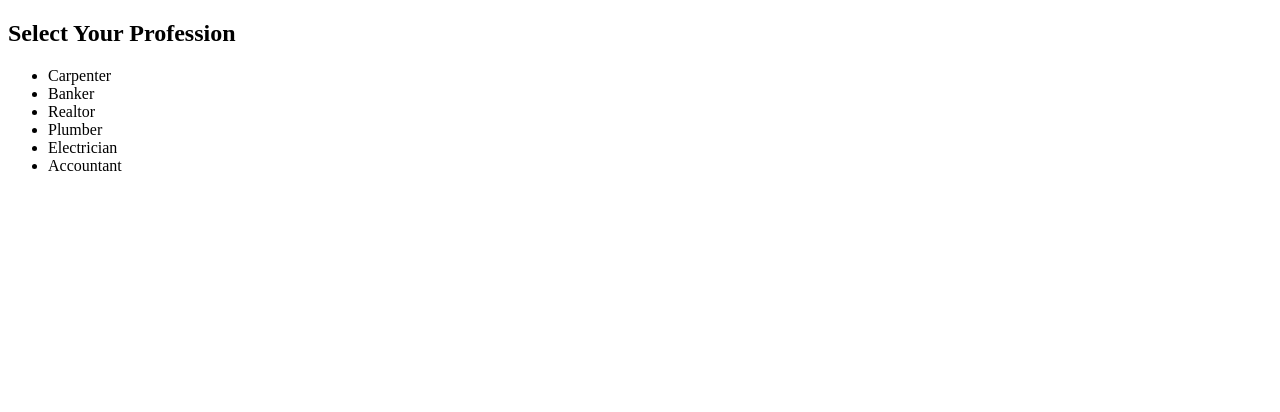
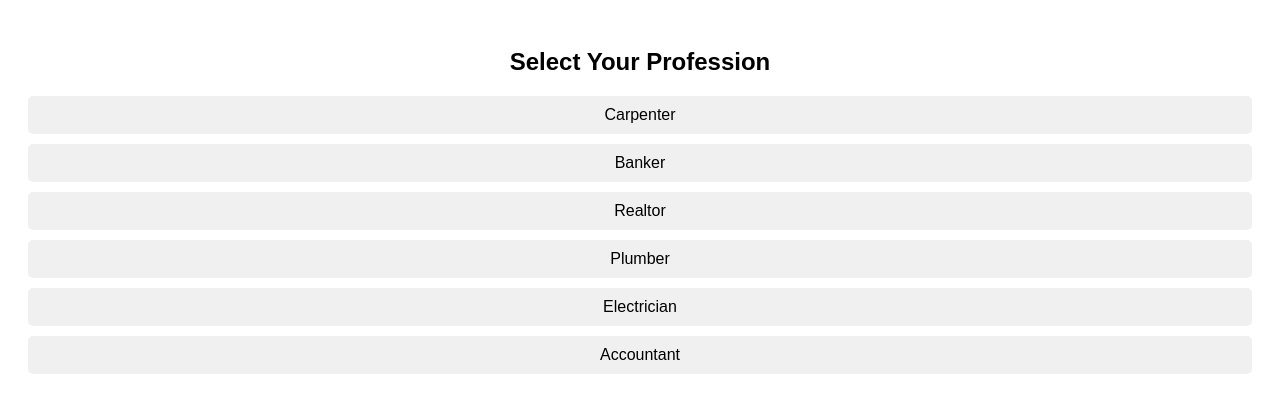
Before and after one commit to chee86j/empire_trail, a React (Vite) app: page / in a window 1280 px wide. Both pictures are taken after a click on the button "Start Game". Shown: the top 412 px of the page. Built offline with nearby package versions, Linux system fonts and the light colour scheme.

Commit message:
updated gameinfoscreen and playerselect screen to have styling and display more character info

```diff
--- a/src/components/App.tsx
+++ b/src/components/App.tsx
@@ -29,7 +29,7 @@ const App: React.FC = () => {
     switch (profession) {
       case "Carpenter":
         bankBalance = 50000;
-        salary = 5000;
+        salary = 4000;
         break;
       case "Banker":
         bankBalance = 80000;
@@ -41,15 +41,15 @@ const App: React.FC = () => {
         break;
       case "Plumber":
         bankBalance = 70000;
-        salary = 7000;
+        salary = 6000;
         break;
       case "Electrician":
         bankBalance = 80000;
-        salary = 8000;
+        salary = 6000;
         break;
       case "Accountant":
         bankBalance = 40000;
-        salary = 4000;
+        salary = 3000;
         break;
       default:
         break;
--- a/src/components/GameInfoScreen.tsx
+++ b/src/components/GameInfoScreen.tsx
@@ -1,4 +1,5 @@
 import React from "react";
+import "../styles/GameInfoScreen.css";
 
 interface Props {
   onStartGame: () => void;
@@ -6,13 +7,15 @@ interface Props {
 
 const GameInfoScreen: React.FC<Props> = ({ onStartGame }) => {
   return (
-    <div className="screen">
+    <div className="gameInfoScreen">
       <h2>Welcome to Empire Trail</h2>
       <p>
         Embark on a journey across America, make strategic real estate
         investments, and build your wealth!
       </p>
-      <button onClick={onStartGame}>Start Game</button>
+      <button onClick={onStartGame} className="startGameButton">
+        Start Game
+      </button>
     </div>
   );
 };
--- a/src/components/PlayerSelectScreen.tsx
+++ b/src/components/PlayerSelectScreen.tsx
@@ -1,29 +1,47 @@
-import React from "react";
+import React, { useState } from "react";
+import "../styles/PlayerSelectScreen.css";
 
 interface Props {
   onSelectProfession: (profession: string) => void;
 }
 
 const PlayerSelectScreen: React.FC<Props> = ({ onSelectProfession }) => {
-  const professions = [
-    "Carpenter",
-    "Banker",
-    "Realtor",
-    "Plumber",
-    "Electrician",
-    "Accountant",
-  ];
+  const [selectedProfession, setSelectedProfession] = useState("");
+
+  const professionDetails = {
+    Carpenter: { bankBalance: 50000, salary: 4000 },
+    Banker: { bankBalance: 80000, salary: 8000 },
+    Realtor: { bankBalance: 30000, salary: 3000 },
+    Plumber: { bankBalance: 70000, salary: 6000 },
+    Electrician: { bankBalance: 80000, salary: 6000 },
+    Accountant: { bankBalance: 40000, salary: 3000 },
+  };
 
   return (
-    <div className="screen">
+    <div className="playerSelectScreen">
       <h2>Select Your Profession</h2>
-      <ul>
-        {professions.map((profession, index) => (
-          <li key={index} onClick={() => onSelectProfession(profession)}>
+      <ul className="professionList">
+        {Object.keys(professionDetails).map((profession, index) => (
+          <li
+            key={index}
+            onClick={() => onSelectProfession(profession)}
+            onMouseEnter={() => setSelectedProfession(profession)}
+            className="professionItem"
+          >
             {profession}
           </li>
         ))}
       </ul>
+      {selectedProfession && (
+        <div className="professionDetails">
+          <p>
+            Bank Balance: ${professionDetails[selectedProfession].bankBalance}
+          </p>
+          <p>
+            Salary: ${professionDetails[selectedProfession].salary} per month
+          </p>
+        </div>
+      )}
     </div>
   );
 };
--- /dev/null
+++ b/src/styles/GameInfoScreen.css
@@ -0,0 +1,54 @@
+/* Base styles */
+.gameInfoScreen {
+  color: #fff;
+  background: url("/path-to-your-background-image.jpg") no-repeat center center;
+  background-size: cover;
+  text-align: center;
+  padding: 50px;
+  font-family: "Arial", sans-serif;
+}
+
+.gameInfoScreen h2 {
+  color: #0047ab; /* navy blue */
+  margin-bottom: 20px;
+}
+
+.gameInfoScreen p {
+  color: #000;
+  max-width: 600px;
+  margin: 0 auto 30px;
+}
+
+.startGameButton {
+  background-color: #ffd700; /* gold */
+  color: #0047ab; /* navy blue */
+  border: none;
+  border-radius: 5px;
+  padding: 10px 20px;
+  font-size: 1em;
+  cursor: pointer;
+  transition: background-color 0.3s;
+}
+
+.startGameButton:hover {
+  background-color: #c5a600;
+}
+
+/* Responsive styles for medium-sized devices */
+@media (max-width: 768px) {
+  .gameInfoScreen {
+    padding: 20px;
+  }
+
+  .gameInfoScreen h2 {
+    font-size: 1.5em;
+  }
+
+  .gameInfoScreen p {
+    font-size: 1em;
+  }
+
+  .startGameButton {
+    font-size: 0.9em;
+  }
+}
--- /dev/null
+++ b/src/styles/PlayerSelectScreen.css
@@ -0,0 +1,45 @@
+.playerSelectScreen {
+  text-align: center;
+  padding: 20px;
+  font-family: "Arial", sans-serif;
+}
+
+.professionList {
+  list-style: none;
+  padding: 0;
+}
+
+.professionItem {
+  cursor: pointer;
+  background-color: #f0f0f0;
+  margin: 10px 0;
+  padding: 10px;
+  border-radius: 5px;
+  transition: background-color 0.3s;
+}
+
+.professionItem:hover {
+  background-color: #e0e0e0;
+}
+
+.professionDetails {
+  margin-top: 20px;
+  padding: 10px;
+  background-color: #d0e0f0;
+  border-radius: 5px;
+}
+
+/* Responsive design for medium-sized devices */
+@media (max-width: 768px) {
+  .playerSelectScreen {
+    padding: 10px;
+  }
+
+  .professionItem {
+    font-size: 0.9em;
+  }
+
+  .professionDetails {
+    font-size: 0.9em;
+  }
+}
```
Also changed, not shown: 1 other file (tests, documents, lock files or other folders).
